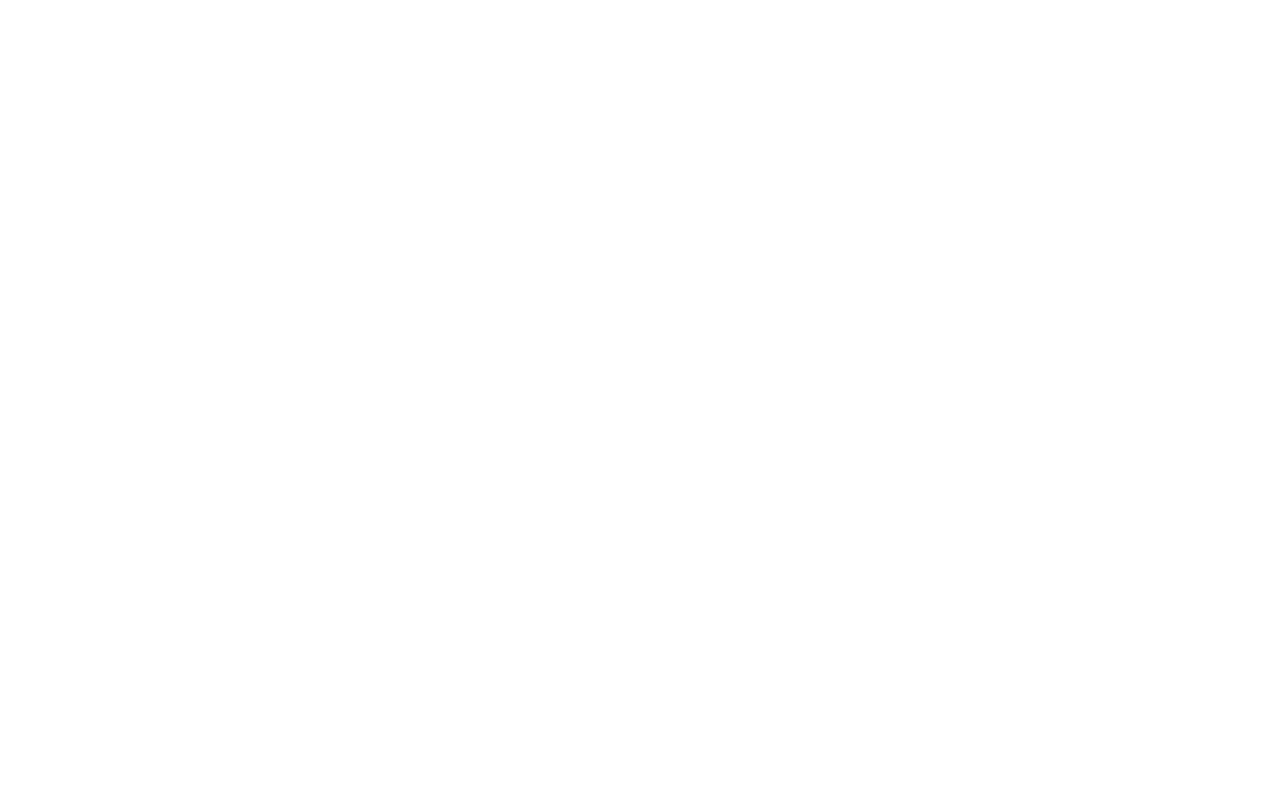
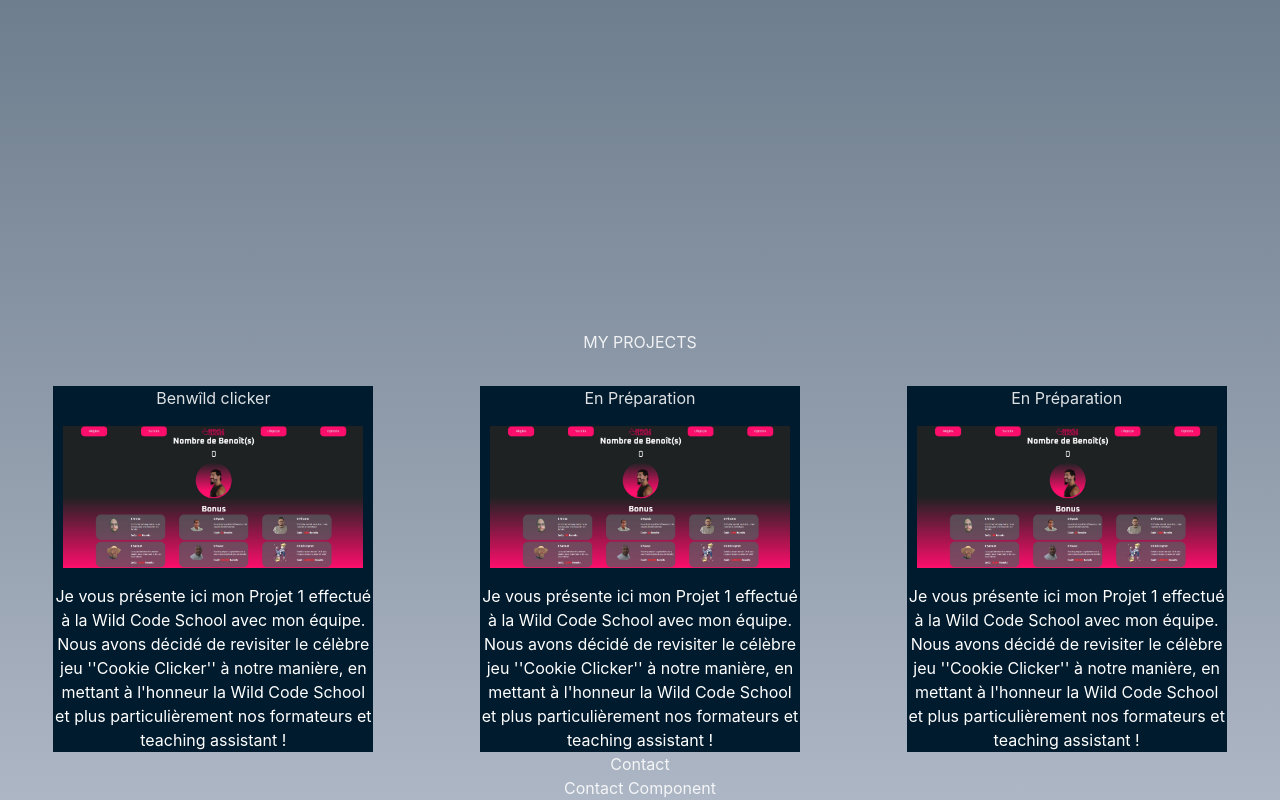
Before and after one commit to XamTV/Solorush2, a React (Vite) app: page / in a window 1280 px wide. Shown: the part 1402-2202 px from the top of the page. Before the commit the page ends 1188 px from the top, so only its background shows below. Built offline with nearby package versions, Linux system fonts and the light colour scheme.

Commit message:
Projects.jsx 50% done

```diff
--- a/src/components/Projects.jsx
+++ b/src/components/Projects.jsx
@@ -1,9 +1,19 @@
+import myProjects from "../data/dataProject";
+import "../styles/Projects.css";
+
 function Projects() {
   return (
-    <section className="ProjectsComponent">
-      <h1>Projects</h1>
-
-      <p>Projects Component</p>
+    <section className="projects-component">
+      <h2 id="Projects"> MY PROJECTS</h2>
+      <div className="projects-container">
+        {myProjects.map((project) => (
+          <article key={project.id}>
+            <h1>{project.name} </h1>
+            <img className="logo-skills" src={project.image} alt="" />
+            <p>{project.desc} </p>
+          </article>
+        ))}
+      </div>
     </section>
   );
 }
--- a/src/components/Skills.jsx
+++ b/src/components/Skills.jsx
@@ -3,8 +3,8 @@
 
 function Skills() {
   return (
-    <section className="skills-component">
-      <h2 id="Skills">MY SKILLS</h2>
+    <section id="Skills" className="skills-component">
+      <h2>MY SKILLS</h2>
       <div className="skill-container">
         {skillsList.map((skill) => (
           <article key={skill.id}>
--- /dev/null
+++ b/src/data/dataProject.js
@@ -0,0 +1,24 @@
+import benwild from "../assets/benwild.jpg";
+
+const myProjects = [
+  {
+    id: 1,
+    name: "Benwîld clicker",
+    desc: "Je vous présente ici mon Projet 1 effectué à la Wild Code School avec mon équipe. Nous avons décidé de revisiter le célèbre jeu ''Cookie Clicker'' à notre manière, en mettant à l'honneur la Wild Code School et plus particulièrement nos formateurs et teaching assistant !",
+    image: benwild,
+  },
+  {
+    id: 2,
+    name: "En Préparation",
+    desc: "Je vous présente ici mon Projet 1 effectué à la Wild Code School avec mon équipe. Nous avons décidé de revisiter le célèbre jeu ''Cookie Clicker'' à notre manière, en mettant à l'honneur la Wild Code School et plus particulièrement nos formateurs et teaching assistant !",
+    image: benwild,
+  },
+  {
+    id: 3,
+    name: "En Préparation",
+    desc: "Je vous présente ici mon Projet 1 effectué à la Wild Code School avec mon équipe. Nous avons décidé de revisiter le célèbre jeu ''Cookie Clicker'' à notre manière, en mettant à l'honneur la Wild Code School et plus particulièrement nos formateurs et teaching assistant !",
+    image: benwild,
+  },
+];
+
+export default myProjects;
--- /dev/null
+++ b/src/styles/Projects.css
@@ -0,0 +1,40 @@
+.projects-component {
+  margin-top: 10rem;
+}
+.projects-component > h2 {
+  margin-bottom: 2rem;
+}
+
+.projects-container {
+  display: flex;
+  justify-content: space-around;
+}
+
+.projects-container > article {
+  background-color: #001b2e;
+  align-self: center;
+  max-width: 25%;
+}
+.projects-container > article:hover {
+  animation: zoom-in-zoom-out 1s ease;
+}
+.projects-container > article > p {
+  color: white;
+}
+.projects-container > article > img {
+  width: 300px;
+  margin: auto;
+  padding: 1rem 0;
+}
+
+@keyframes zoom-in-zoom-out {
+  0% {
+    transform: scale(1, 1);
+  }
+  50% {
+    transform: scale(0.95, 0.95);
+  }
+  100% {
+    transform: scale(1, 1);
+  }
+}
--- a/src/styles/Skills.css
+++ b/src/styles/Skills.css
@@ -11,6 +11,7 @@
   flex-direction: row;
   justify-content: space-between;
   margin: 0 25%;
+  padding: 15rem 0;
 }
 
 .skill-container > article > img {
```
Also changed, not shown: src/assets/benwild.jpg (added).
